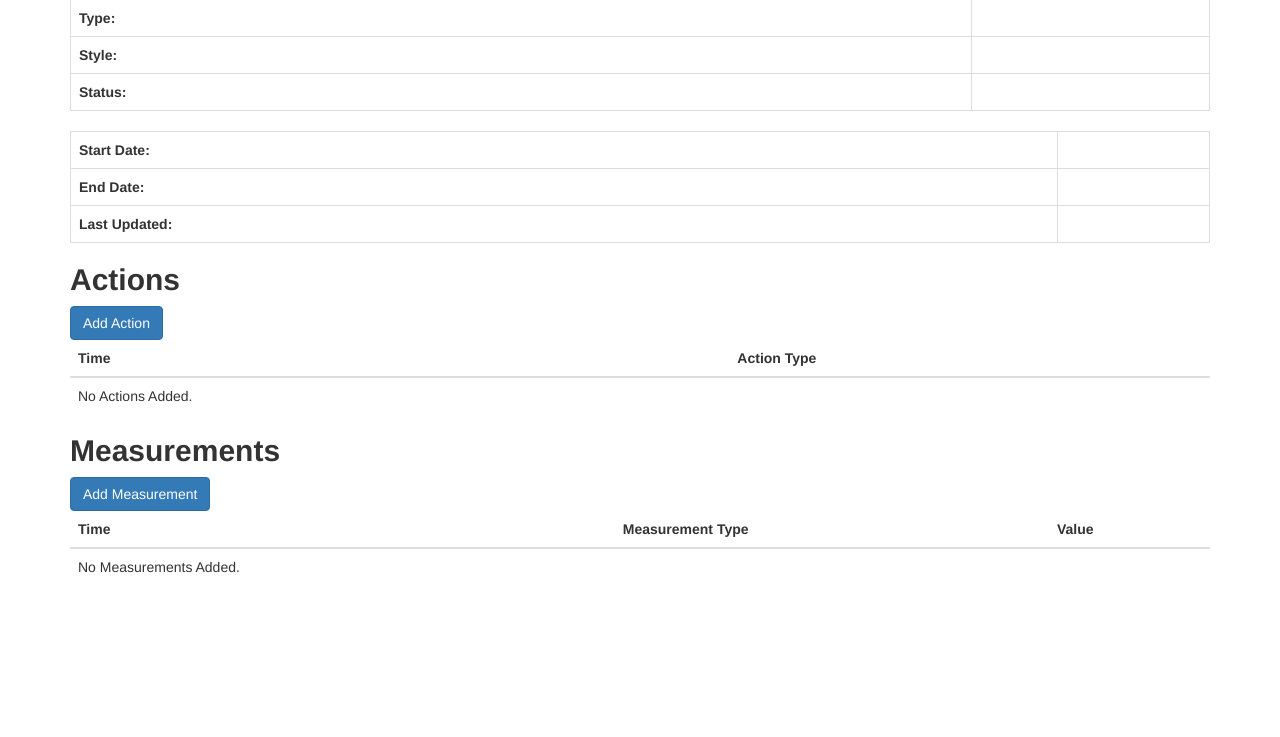
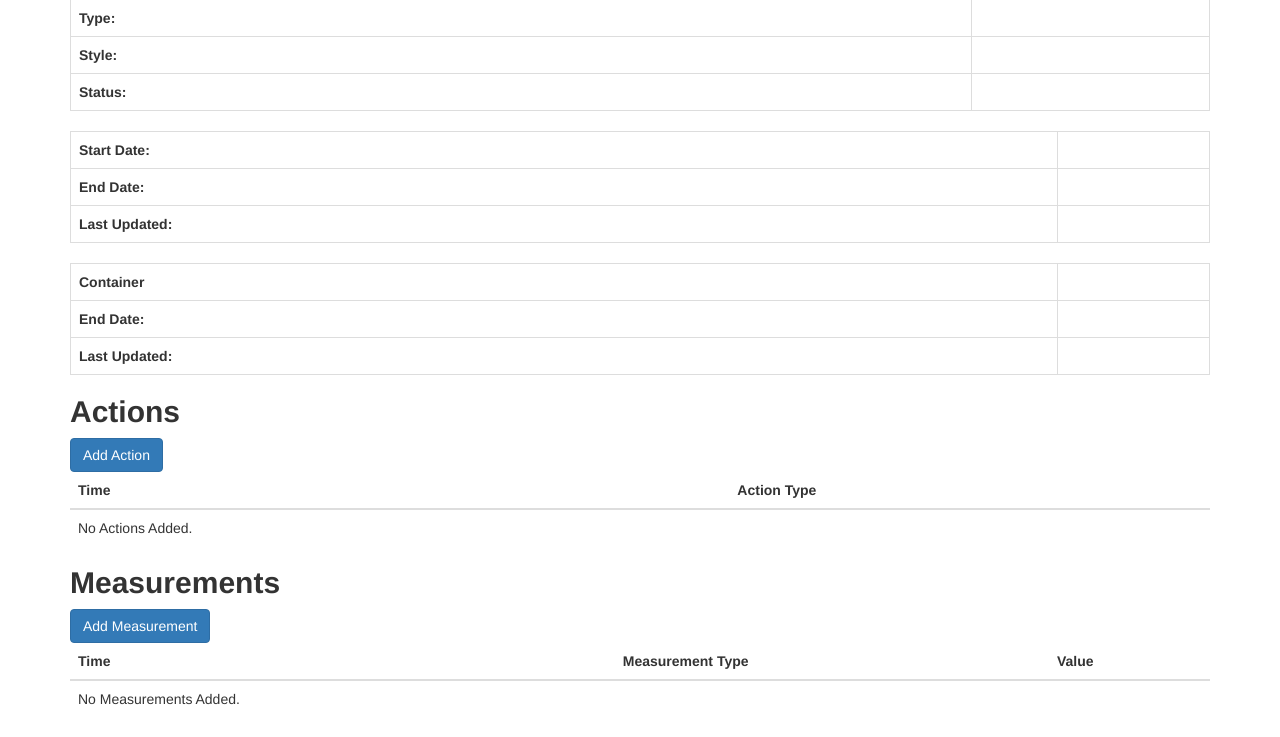
Before and after one commit to dandud/dabl, a Flask app: template app/templates/batch_view.html in a window 1280 px wide. Shown: the part 143-880 px from the top of the page. Before the commit the page ends 716 px from the top, so only its background shows below. Run offline with Flask 2, Linux system fonts and the light colour scheme; the template is opened without the code that fills it, so the values that code supplies are empty; some libraries are stand-ins or nearby versions.

Commit message:
add containers to batch view

```diff
--- a/app/templates/batch_view.html
+++ b/app/templates/batch_view.html
@@ -42,6 +42,25 @@
               Ongoing
             {% endif %}
           </td>
+        </tr>
+          <td><b>Last Updated:</b></td>
+          <td>{{ batch.time_updated.strftime('%Y-%m-%d %H:%M:%S')}}</td>
+        </tr>
+      </tbody>
+    </table>
+  </div>
+</div>
+<div class="card">
+  <div class="card-body">
+    <table class="table table-bordered">
+      <tbody>
+        <tr>
+          <td><b>Container</b></td>
+          <td>{{ containers.name }}</td>
+        </tr>
+        <tr>
+          <td><b>End Date:</b></td>
+          <td>{{ containers.id }}</td>
         </tr>
           <td><b>Last Updated:</b></td>
           <td>{{ batch.time_updated.strftime('%Y-%m-%d %H:%M:%S')}}</td>
```
Also changed, not shown: app/main/views.py (+7 -2 lines), docs/devlog.md (+3 -0 lines).
